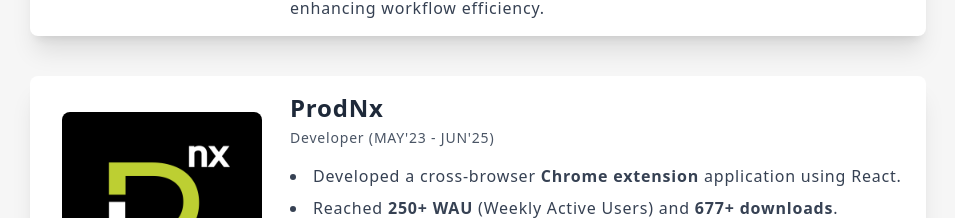
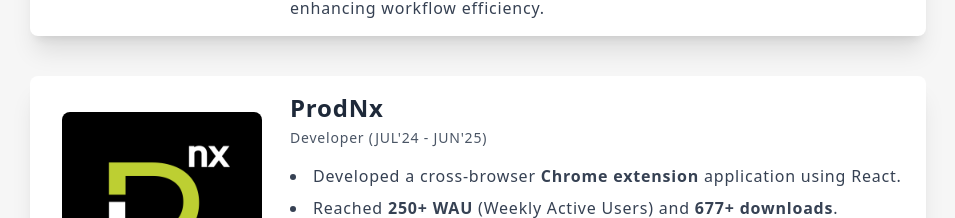
Before and after one commit to lakpro/lakpro.github.io, a React (Vite) app: page / in a window 1280 px wide. Shown: the part 2516-2734 px from the top of the page, without its empty margins (162-1117 px from the left). Built offline with nearby package versions, Linux system fonts and the light colour scheme.

Commit message:
fix:  minor improvments

```diff
--- a/src/components/Experience.jsx
+++ b/src/components/Experience.jsx
@@ -19,7 +19,7 @@ export const experiences = [
   {
     company: "ProdNx",
     role: "Developer",
-    duration: "MAY'23 - JUN'25",
+    duration: "JUL'24 - JUN'25",
     image: prodNxImg,
     highlights: [
       "Developed a cross-browser <b>Chrome extension</b> application using React.",
```
Also changed, not shown: 1 other file (tests, documents, lock files or other folders).
